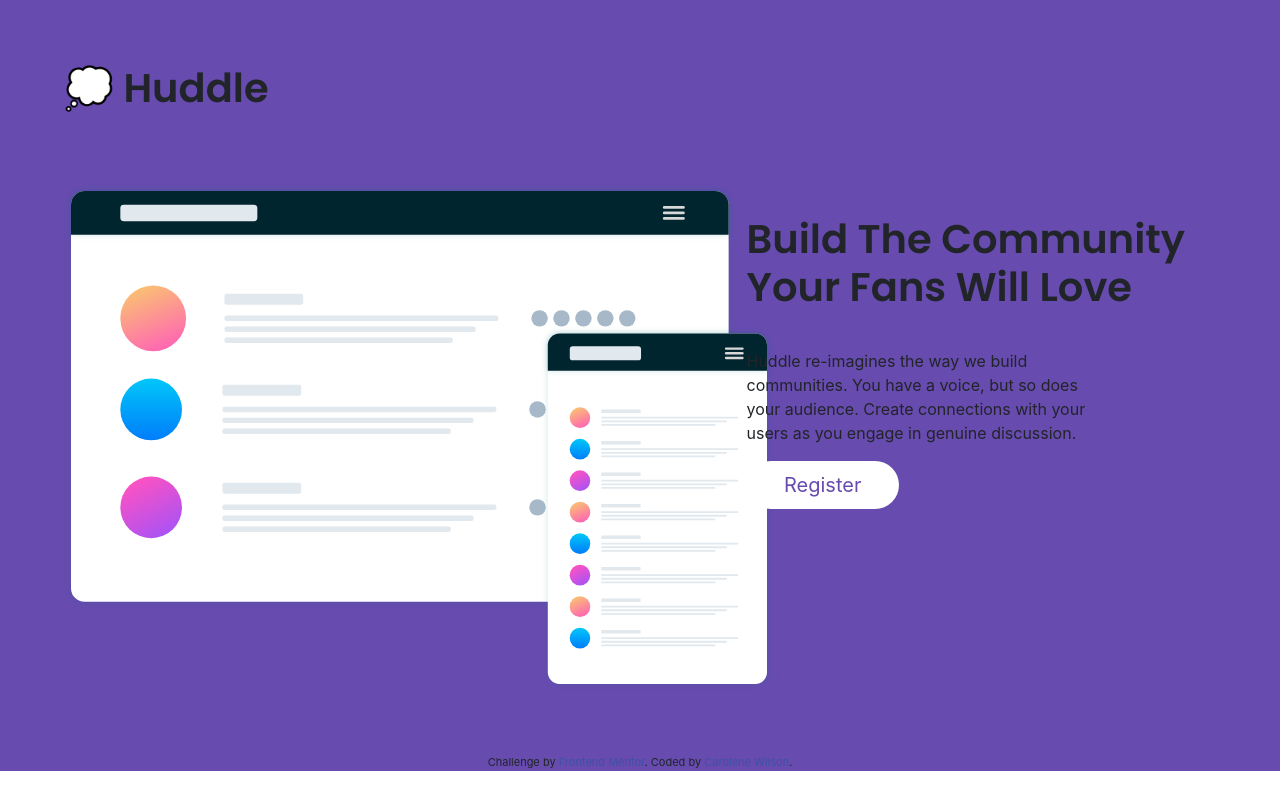
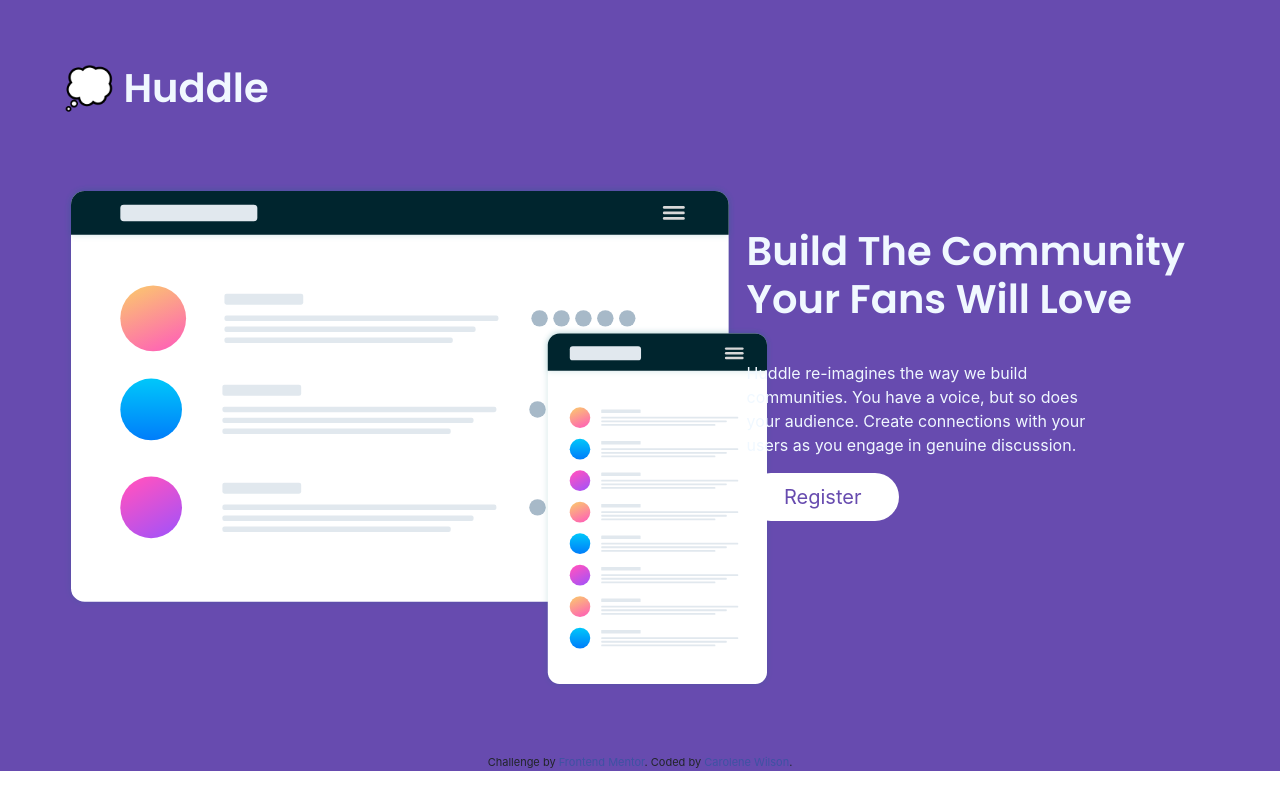
Before and after one commit to Carolenesw/Huddle-landing-page, a plain HTML site: page index.html in a window 1280 px wide. Drawn offline with nearby package versions, Linux system fonts and the light colour scheme.

Commit message:
add color to text and header and padding to text header

```diff
--- a/style/style.css
+++ b/style/style.css
@@ -1,5 +1,6 @@
 .body{
     background-color: hsl(257, 40%, 49%);
+    background-image: image("./images/bg-desktop.svg");
 }
 
 .container-fluid {
@@ -10,6 +11,7 @@ h1 {
   padding: 5% 0 5% 5%;
   font-weight: 400, 700;
   font-family: "Poppins", sans-serif;
+  color: aliceblue;
 }
 
 #illustration-image {
@@ -18,11 +20,13 @@ h1 {
 
 .narration-header {
   padding-left: 15%;
+  padding-top: 7%;
 }
 
 .narration-text {
   padding-left: 15%;
   padding-right: 25%;
+  color: aliceblue;
 }
 
 #btn-button {
```
